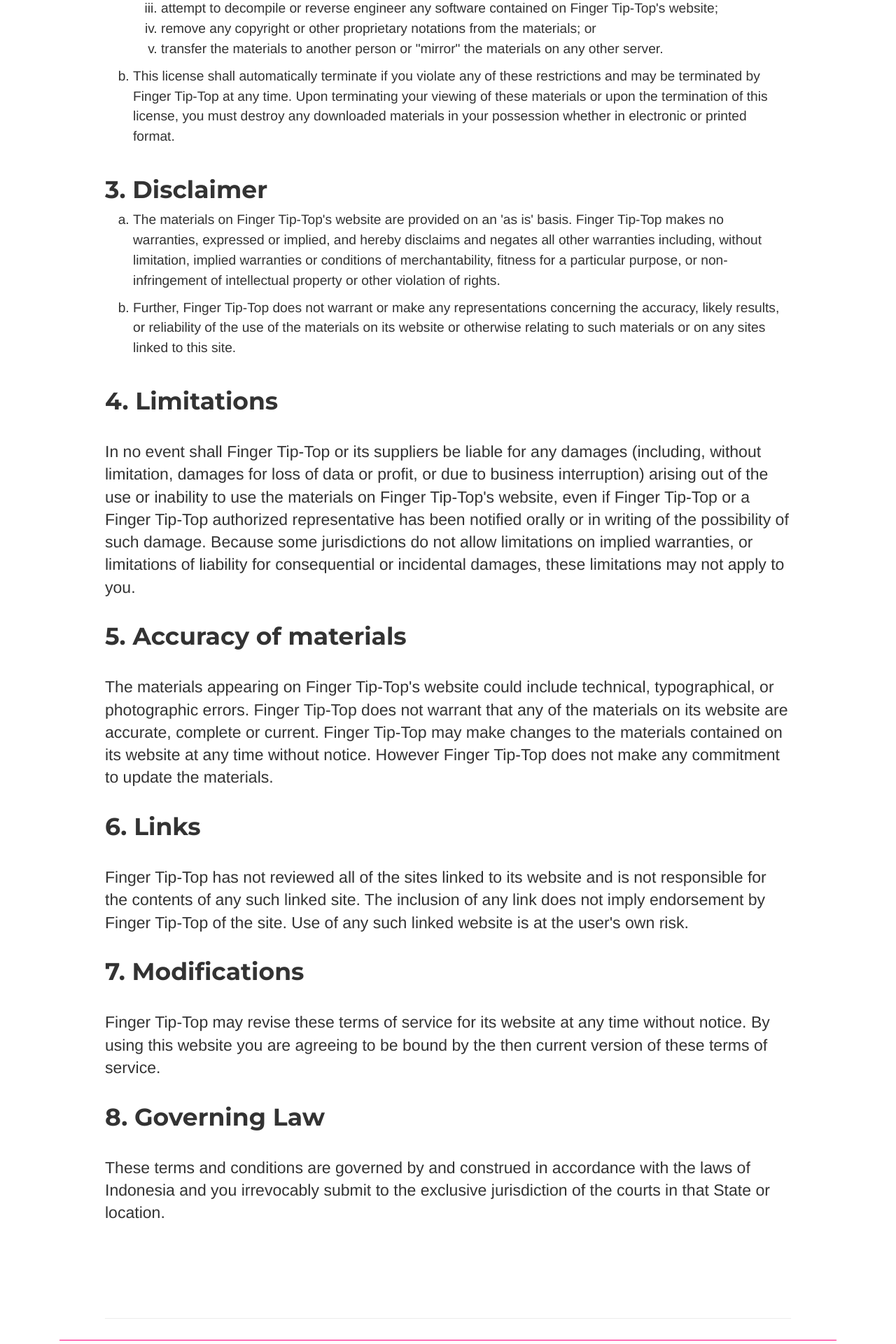
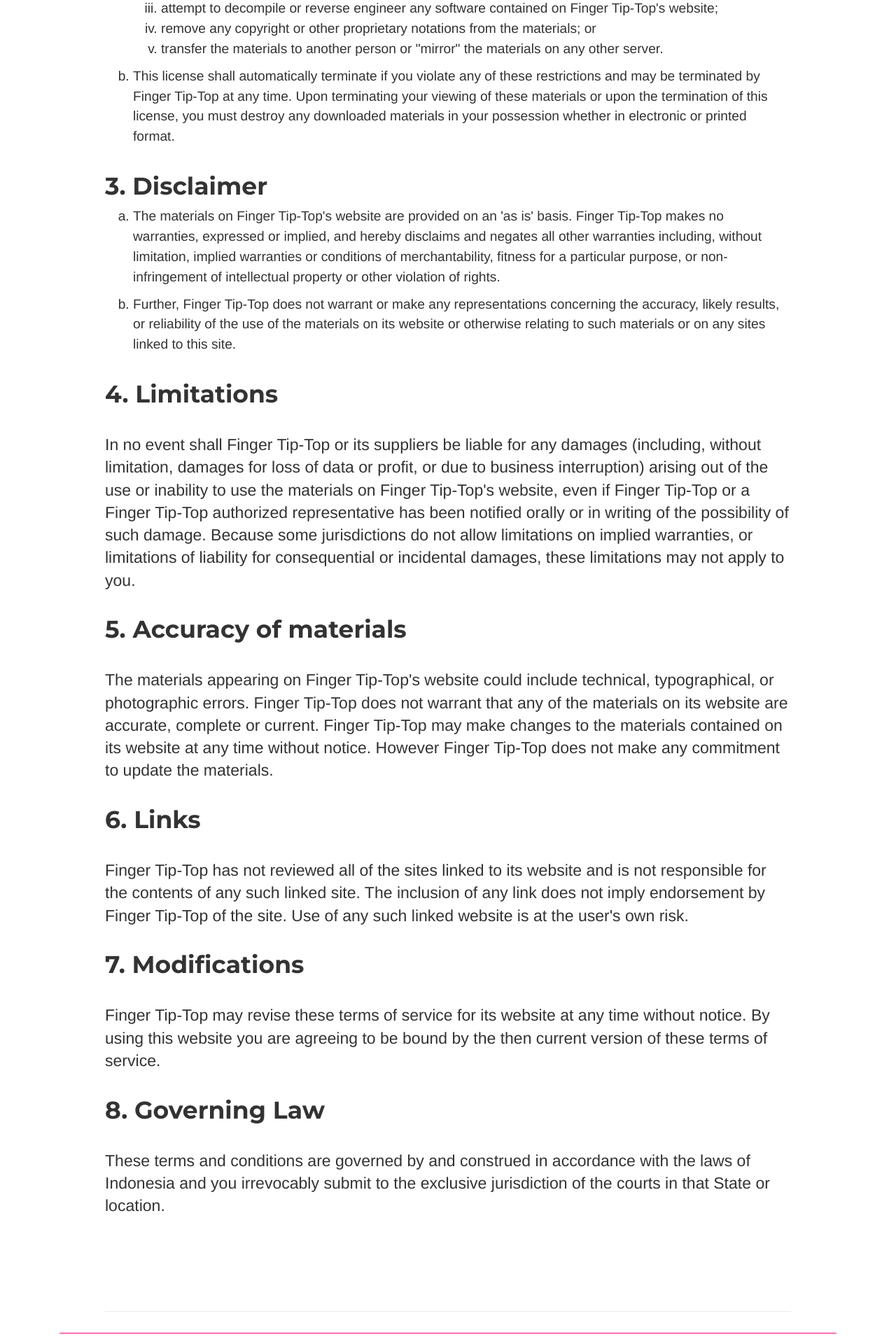
Before and after one commit to ariesti/ariesti.github.io, a Jekyll site: the page built from terms/policies.html, in a window 1280 px wide. Shown: the part 1830-3750 px from the top of the page at 70% size. Built offline with Jekyll 4.4.1, drawn with Linux system fonts in a browser that asks for light colours.

Commit message:
Update policies.html

```diff
--- a/terms/policies.html
+++ b/terms/policies.html
@@ -32,12 +32,12 @@
     </li>
    <li class="ex2">This license shall automatically terminate if you violate any of these restrictions and may be terminated by Finger Tip-Top at any time. Upon terminating your viewing of these materials or upon the termination of this license, you must destroy any downloaded materials in your possession whether in electronic or printed format.</li>
 </ol>
-<h3 class="ex1">3. Disclaimer</h3>
+<h3 class="ex3">3. Disclaimer</h3>
 <ol class="b">
    <li>The materials on Finger Tip-Top's website are provided on an 'as is' basis. Finger Tip-Top makes no warranties, expressed or implied, and hereby disclaims and negates all other warranties including, without limitation, implied warranties or conditions of merchantability, fitness for a particular purpose, or non-infringement of intellectual property or other violation of rights.</li>
    <li class="ex2">Further, Finger Tip-Top does not warrant or make any representations concerning the accuracy, likely results, or reliability of the use of the materials on its website or otherwise relating to such materials or on any sites linked to this site.</li>
 </ol>
-<h3 class="ex1">4. Limitations</h3>
+<h3 class="ex3">4. Limitations</h3>
 <p>In no event shall Finger Tip-Top or its suppliers be liable for any damages (including, without limitation, damages for loss of data or profit, or due to business interruption) arising out of the use or inability to use the materials on Finger Tip-Top's website, even if Finger Tip-Top or a Finger Tip-Top authorized representative has been notified orally or in writing of the possibility of such damage. Because some jurisdictions do not allow limitations on implied warranties, or limitations of liability for consequential or incidental damages, these limitations may not apply to you.</p>
 <h3>5. Accuracy of materials</h3>
 <p>The materials appearing on Finger Tip-Top's website could include technical, typographical, or photographic errors. Finger Tip-Top does not warrant that any of the materials on its website are accurate, complete or current. Finger Tip-Top may make changes to the materials contained on its website at any time without notice. However Finger Tip-Top does not make any commitment to update the materials.</p>
```
